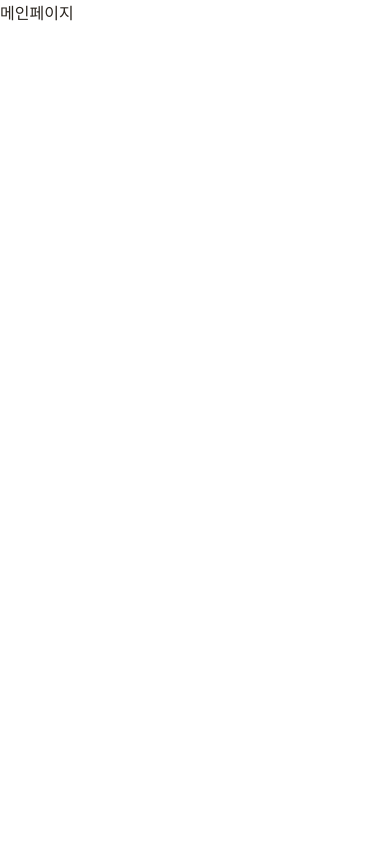
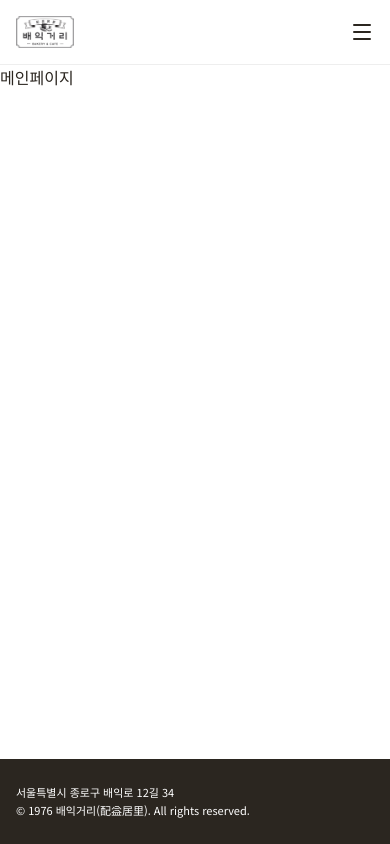
Before and after one commit to JunbyeongChae/dreamnow, a React (Vite) app in the folder frontend/: page / in a window 390 px wide. Built offline with nearby package versions, Linux system fonts and the light colour scheme.

Commit message:
fix: 리뷰 반영 — 라우터에 Layout(Header/Footer) 연결, ListRow 모바일 날짜 숨김 자체 처리

```diff
--- a/frontend/src/components/common/ListRow.tsx
+++ b/frontend/src/components/common/ListRow.tsx
@@ -1,4 +1,6 @@
 import type { ReactNode } from "react";
+
+import { useBreakpoint } from "../../hooks/useBreakpoint";
 
 interface ListRowProps {
   leading?: ReactNode;
@@ -9,6 +11,9 @@ interface ListRowProps {
 }
 
 function ListRow({ leading, title, date, status, onClick }: ListRowProps) {
+  const breakpoint = useBreakpoint();
+  const showDate = date && breakpoint !== "mobile";
+
   return (
     <div
       className="flex items-center gap-3 border-b border-border-neutral py-3"
@@ -18,7 +23,7 @@ function ListRow({ leading, title, date, status, onClick }: ListRowProps) {
       {leading}
       <span className="flex-1 truncate text-sm text-primary">{title}</span>
       {status}
-      {date && <span className="text-xs text-caption">{date}</span>}
+      {showDate && <span className="text-xs text-caption">{date}</span>}
     </div>
   );
 }
--- /dev/null
+++ b/frontend/src/components/layout/Layout.tsx
@@ -0,0 +1,21 @@
+import { Outlet, useLocation } from "react-router-dom";
+
+import Footer from "./Footer";
+import Header from "./Header";
+
+function Layout() {
+  const location = useLocation();
+  const isAuthPage = location.pathname === "/login" || location.pathname === "/signup";
+
+  return (
+    <div className="flex min-h-screen flex-col">
+      <Header />
+      <main className="flex-1">
+        <Outlet />
+      </main>
+      {!isAuthPage && <Footer />}
+    </div>
+  );
+}
+
+export default Layout;
--- a/frontend/src/router.tsx
+++ b/frontend/src/router.tsx
@@ -1,5 +1,6 @@
 import { createBrowserRouter } from 'react-router-dom'
 
+import Layout from './components/layout/Layout'
 import AboutPage from './pages/AboutPage'
 import LoginPage from './pages/LoginPage'
 import MainPage from './pages/MainPage'
@@ -9,6 +10,9 @@ import SignupPage from './pages/SignupPage'
 import SupportPage from './pages/SupportPage'
 
 export const router = createBrowserRouter([
+  {
+    element: <Layout />,
+    children: [
       { path: '/', element: <MainPage /> },
       { path: '/login', element: <LoginPage /> },
       { path: '/signup', element: <SignupPage /> },
@@ -16,4 +20,6 @@ export const router = createBrowserRouter([
       { path: '/menu', element: <MenuPage /> },
       { path: '/menu/:id', element: <MenuDetailPage /> },
       { path: '/support', element: <SupportPage /> },
+    ],
+  },
 ])
```
Lines whose indentation alone changed are shown as unchanged.
